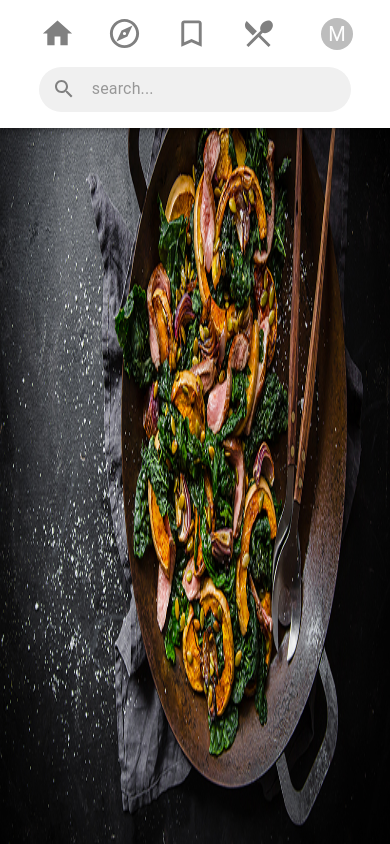
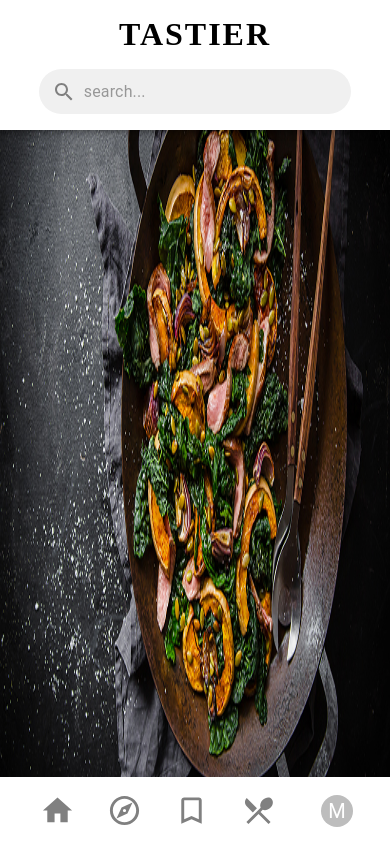
Before and after one commit to Deveneven/TasTier, a React (Create React App) app in the folder frontend/: page /test in a window 390 px wide. Built offline with nearby package versions, Linux system fonts and the light colour scheme.

Commit message:
added mobile navbar & fixed responsiveness

```diff
--- a/frontend/src/Shared/Components/Navbar/Navbar.tsx
+++ b/frontend/src/Shared/Components/Navbar/Navbar.tsx
@@ -25,13 +25,23 @@ function Navbar() {
     display: 'flex',
     justifyContent: 'space-evenly',
     padding: '1rem 0',
-    [theme.breakpoints.down('md')]: {
-      justifyContent: 'space-between',
+    width: '100%',
+    [theme.breakpoints.down('xl')]: {
+      justifyContent: 'space-evenly',
+      margin: 'auto',
       padding: '0.5rem 1rem',
     },
     [theme.breakpoints.up('xl')]: {
       width: '80%',
       margin: 'auto',
+    },
+    [theme.breakpoints.down('sm')]: {
+      backgroundColor: 'white',
+      position: 'fixed',
+      bottom: 0,
+    },
+    [theme.breakpoints.down('md')]: {
+      justifyContent: 'space-between',
     },
   }));
   const Search = styled(Box)(({theme}) => ({
@@ -54,6 +64,7 @@ function Navbar() {
     marginBottom: '1rem',
     [theme.breakpoints.up('md')]: {
       display: 'none',
+      marginTop: '2rem',
     },
   }));
   const SearchSizeSmall = styled(Box)(({theme}) => ({
@@ -64,7 +75,7 @@ function Navbar() {
     width: '80%',
     margin: 'auto',
     alignItems: 'center',
-    gap: '1rem',
+    gap: '0.5rem',
     [theme.breakpoints.up('md')]: {
       display: 'none',
     },
@@ -95,9 +106,8 @@ function Navbar() {
             fontFamily: 'Oriya MN',
             letterSpacing: 2,
             fontWeight: 600,
-            fontSize: {md: '2rem'},
+            fontSize: '2rem',
             margin: '0.5rem',
-            marginLeft: '2rem',
           }}
         >
           TASTIER
@@ -139,6 +149,21 @@ function Navbar() {
         </IconContainer>
       </StyledToolbar>
       <SearchSizeSmallBox>
+        <Typography
+          variant="h3"
+          noWrap
+          sx={{
+            display: {xs: 'block', sm: 'none'},
+            fontFamily: 'Oriya MN',
+            letterSpacing: 2,
+            fontWeight: 600,
+            fontSize: '2rem',
+            textAlign: 'center',
+            margin: '1rem',
+          }}
+        >
+          TASTIER
+        </Typography>
         <SearchSizeSmall>
           <SearchIcon />
           <InputBase placeholder="search..." />
--- a/frontend/src/Shared/Components/Navbar/UserMenu.tsx
+++ b/frontend/src/Shared/Components/Navbar/UserMenu.tsx
@@ -23,14 +23,15 @@ const UserMenu = () => {
   const handleClose = () => {
     setAnchorEl(null);
   };
-  const user = {name: 'testUser'};
-  const setLocalStorage = () => {
-    localStorage.setItem('user', JSON.stringify(user));
-    setUserLoggedState(true);
-  };
   return (
     <React.Fragment>
-      <Box sx={{display: 'flex', alignItems: 'center', textAlign: 'center'}}>
+      <Box
+        sx={{
+          display: {sm: 'flex', xs: 'none'},
+          alignItems: 'center',
+          textAlign: 'center',
+        }}
+      >
         <Tooltip title="Account settings">
           <IconButton
             onClick={handleClick}
@@ -44,6 +45,9 @@ const UserMenu = () => {
           </IconButton>
         </Tooltip>
       </Box>
+      <IconButton size="small" sx={{ml: 2, display: {sm: 'none', xs: 'block'}}}>
+        <Avatar sx={{width: 32, height: 32}}>M</Avatar>
+      </IconButton>
       <Menu
         anchorEl={anchorEl}
         id="account-menu"
@@ -143,7 +147,7 @@ const UserMenu = () => {
             transformOrigin={{horizontal: 'right', vertical: 'top'}}
             anchorOrigin={{horizontal: 'right', vertical: 'bottom'}}
           >
-            <MenuItem onClick={() => setLocalStorage()}>Log in</MenuItem>{' '}
+            <MenuItem>Log in</MenuItem>{' '}
           </Menu>
         </>
       )}
```
